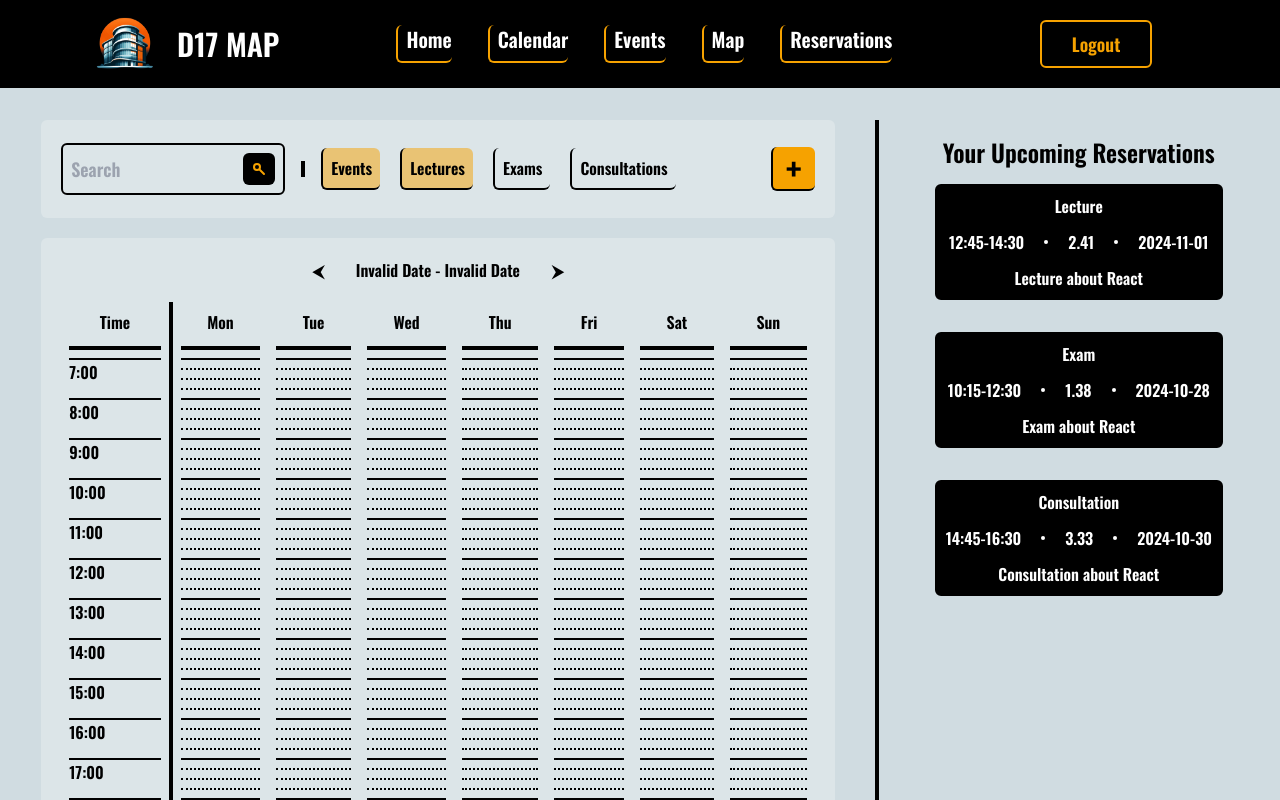
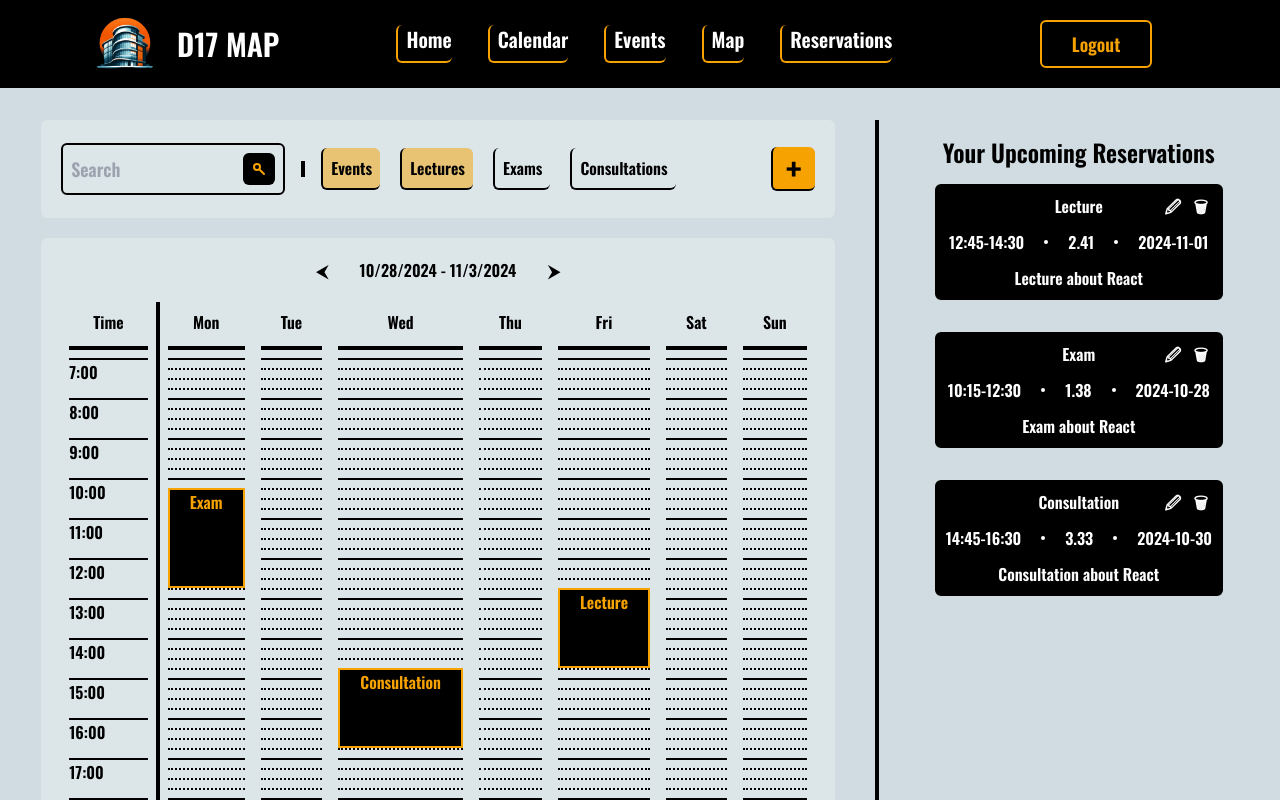
Before and after one commit to Spolka-Zlo/D17Map-Frontend, a Next.js app: page /calendar in a window 1280 px wide. Built offline with nearby package versions, Linux system fonts and the light colour scheme.

Commit message:
squares on the timetable

```diff
--- /dev/null
+++ b/src/app/calendar/_components/CalendarPageContent.tsx
@@ -0,0 +1,39 @@
+"use client";
+import { useState } from "react";
+import { Reservation } from "../page";
+import { CalendarReservationsSection } from "./CalendarReservationsSection";
+import { CalendarSection } from "./CalendarSection";
+
+type CalendarPageContentProps = {
+  weekReservations: Reservation[];
+  availableRooms: string[];
+  equipment: string[];
+  mondayDate: Date;
+};
+
+export function CalendarPageContent({
+  weekReservations,
+  availableRooms,
+  equipment,
+  mondayDate,
+}: CalendarPageContentProps) {
+  const [isReservationModalOpen, openCloseReservationModal] = useState(false);
+  return (
+    <section className="flex justify-stretch gap-10">
+      <CalendarSection
+        reservations={weekReservations}
+        availableRooms={availableRooms}
+        equipment={equipment}
+        mondayDate={mondayDate.getTime()}
+        openCloseReservationModal={openCloseReservationModal}
+      />
+      <div className="border-l-4 border-black"></div>
+      <CalendarReservationsSection
+        weekUserReservations={weekReservations}
+        mondayDate={mondayDate.getTime()}
+        isReservationModalOpen={isReservationModalOpen}
+        openCloseReservationModal={openCloseReservationModal}
+      />
+    </section>
+  );
+}
--- a/src/app/calendar/_components/CalendarReservationsSection.tsx
+++ b/src/app/calendar/_components/CalendarReservationsSection.tsx
@@ -1,23 +1,44 @@
 "use client";
+import { Dispatch, SetStateAction } from "react";
 import { Reservation } from "../page";
 import { UserReservationItem } from "./UserReservationItem";
+import { CalendarReservationForm } from "./CalendarReservationForm";
+
+type CalendarReservationsSectionProps = {
+  weekUserReservations: Reservation[];
+  mondayDate: number;
+  isReservationModalOpen: boolean;
+  openCloseReservationModal: Dispatch<SetStateAction<boolean>>;
+};
 
 export function CalendarReservationsSection({
   weekUserReservations,
   mondayDate,
-}: {
-  weekUserReservations: Reservation[];
-  mondayDate: number;
-}) {
+  isReservationModalOpen,
+  openCloseReservationModal,
+}: CalendarReservationsSectionProps) {
   return (
     <div className="flex w-[25vw] flex-col items-center justify-start px-2">
       <h1 className="text-center text-2xl">Your Upcoming Reservations</h1>
+      {isReservationModalOpen && (
+        <CalendarReservationForm
+          open={isReservationModalOpen}
+          setOpen={openCloseReservationModal}
+          room="Room 1"
+          setRoom={() => {}}
+          date={new Date()}
+          startTime="12:00"
+          endTime="13:00"
+        />
+      )}
+
       <div className="flex w-full flex-col justify-center gap-8 px-2">
         {weekUserReservations.map((reservation) => (
           <UserReservationItem
             key={reservation.id}
             reservation={reservation}
-            onClick={() => {}}
+            cancelReservation={() => {}}
+            editReservation={() => {}}
           />
         ))}
       </div>
--- a/src/app/calendar/_components/CalendarSection.tsx
+++ b/src/app/calendar/_components/CalendarSection.tsx
@@ -4,13 +4,14 @@ import { Reservation } from "@/app/calendar/page";
 import { CalendarWeekSchedule } from "./CalendarWeekSchedule";
 import Link from "next/link";
 import { FilterSection } from "./FilterSection";
-import { useState } from "react";
+import { Dispatch, SetStateAction, useState } from "react";
 
 type CalendarSectionProps = {
   reservations: Reservation[];
   availableRooms: string[];
   equipment: string[];
   mondayDate: number;
+  openCloseReservationModal: Dispatch<SetStateAction<boolean>>;
 };
 
 export function CalendarSection({
@@ -18,6 +19,7 @@ export function CalendarSection({
   availableRooms,
   equipment,
   mondayDate,
+  openCloseReservationModal,
 }: CalendarSectionProps) {
   console.log("monday", mondayDate);
   const [filters, setFilters] = useState(["Events", "Lectures"]);
@@ -28,6 +30,7 @@ export function CalendarSection({
         allFilters={allFilters}
         filters={filters}
         setFilters={setFilters}
+        openCloseReservationModal={openCloseReservationModal}
       />
       <div className="flex w-full flex-col justify-between gap-5 rounded-md bg-white/25 p-5">
         <div className="flex w-full justify-center gap-8 px-2">
--- a/src/app/calendar/_components/CalendarTimeTable.tsx
+++ b/src/app/calendar/_components/CalendarTimeTable.tsx
@@ -7,20 +7,114 @@ type CalendarTimeTableProps = {
   mondayDate: number;
 };
 
+type weekdaysMapType = {
+  Mon: Reservation[];
+  Tue: Reservation[];
+  Wed: Reservation[];
+  Thu: Reservation[];
+  Fri: Reservation[];
+  Sat: Reservation[];
+  Sun: Reservation[];
+};
+
 export function CalendarTimeTable({
   reservations,
   mondayDate,
 }: CalendarTimeTableProps) {
   const weekDays = ["Mon", "Tue", "Wed", "Thu", "Fri", "Sat", "Sun"];
 
-  function fillTimeTableForRoom(reservations: Reservation[]) {
-    const timeTable = Array.from({ length: 60 }, (_, i) => ({
-      time: i + 7 + ":00",
-      colors: "",
-    }));
-    return timeTable;
+  function getWeekDay(date: string) {
+    return new Date(date).toLocaleDateString("en-US", { weekday: "short" });
   }
 
+  function weekdaysMap(reservations: Reservation[]) {
+    const weekdaysMap: weekdaysMapType = {
+      Mon: [],
+      Tue: [],
+      Wed: [],
+      Thu: [],
+      Fri: [],
+      Sat: [],
+      Sun: [],
+    };
+    reservations.forEach((reservation) => {
+      const day = getWeekDay(reservation.date) as keyof weekdaysMapType;
+      weekdaysMap[day].push(reservation);
+    });
+    // console.log(weekdaysMap);
+    return weekdaysMap;
+  }
+
+  function generateTimestamps(startHour: number, endHour: number, day?: Date) {
+    if (!day) {
+      return [];
+    }
+    day.setHours(0, 0, 0, 0);
+    const startTime = day.getTime() + startHour * 3600 * 1000; // Start of the time range (e.g., 7:00)
+    const timestamps = new Array((endHour - startHour) * 4) // Number of 15-min intervals in the range
+      .fill(0)
+      .map((_, i) => startTime + i * 1000 * 60 * 15); // Each 15-min increment
+    return timestamps;
+  }
+
+  function mapReservationsToTimestamps(
+    dayReservations: Reservation[],
+    day?: Date,
+  ) {
+    const timestamps = generateTimestamps(7, 22, day);
+    // console.log("timestamps", timestamps);
+    // console.log(dayReservations);
+    const currentEvents = timestamps.map(
+      (timestamp) =>
+        dayReservations.find((reservation) => {
+          return (
+            reservation.startTime <= timestamp &&
+            reservation.endTime >= timestamp
+          );
+        }) || null, // Ensure null is returned if no reservation matches
+    );
+    // console.log(currentEvents);
+    return currentEvents;
+  }
+
+  const mapWeekdaysToTimestamps = (weekdaysMap: weekdaysMapType) => {
+    const timeStampWeekdayMap: Record<
+      keyof weekdaysMapType,
+      (Reservation | null)[]
+    > = {
+      Mon: [],
+      Tue: [],
+      Wed: [],
+      Thu: [],
+      Fri: [],
+      Sat: [],
+      Sun: [],
+    };
+
+    Object.entries(weekdaysMap).forEach(([day, reservations]) => {
+      const weekDay = day as keyof weekdaysMapType;
+      timeStampWeekdayMap[weekDay] =
+        mapReservationsToTimestamps(
+          reservations,
+          new Date(reservations[0]?.date),
+        ) ?? [];
+    });
+
+    return timeStampWeekdayMap;
+  };
+
+  function isFirstTimestampInReservation(
+    timestamp: number,
+    reservation: Reservation,
+  ) {
+    return timestamp === reservation.startTime;
+  }
+
+  const timestampsMap = mapWeekdaysToTimestamps(weekdaysMap(reservations));
+  const timestamps = generateTimestamps(7, 22); // Only needed if used elsewhere in your code
+
+  console.log(timestampsMap);
+  // console.log(timestampsMap);
   return (
     <div className="relative">
       <div className="grid-col-9 grid w-full grid-rows-1">
@@ -37,7 +131,8 @@ export function CalendarTimeTable({
             ))}
           </div>
         </div>
-        {weekDays.map((day, i) => (
+        {Object.entries(timestampsMap).map(
+          ([day, reservationTimeStamps], i) => (
             <div
               key={day}
               className="p-2"
@@ -50,21 +145,36 @@ export function CalendarTimeTable({
                 {day}
               </div>
               <div className="pt-2">
-              {fillTimeTableForRoom(reservations).map((reservation, i) => (
+                {reservationTimeStamps.map((reservation, j) => (
                   <div
-                  id={reservation.time}
-                  key={reservation.time}
+                    key={j + i + day}
                     className={twMerge(
-                    "h-2.5 w-full cursor-pointer border-t-2 border-dotted border-primary text-center",
-                    i % 4 === 0 && "border-solid",
-                    reservation.colors,
+                      "h-2.5 w-full cursor-pointer border-dotted border-primary text-center text-accent",
+                      j % 4 === 0 && "border-solid",
+                      reservation
+                        ? "border-l-2 border-r-2 border-solid border-accent bg-primary"
+                        : "border-t-2",
+                      reservation &&
+                        j - 1 >= 0 &&
+                        reservationTimeStamps[j - 1] === null &&
+                        "border-t-2 border-solid border-accent",
+                      reservation &&
+                        j + 1 < reservationTimeStamps.length &&
+                        reservationTimeStamps[j + 1] === null &&
+                        "border-b-2 border-solid border-accent",
                     )}
-                ></div>
+                  >
+                    {reservation &&
+                    j - 1 >= 0 &&
+                    reservationTimeStamps[j - 1] === null
+                      ? reservation.title
+                      : ""}
+                  </div>
                 ))}
               </div>
             </div>
-        ))}
-        {/* </div> */}
+          ),
+        )}
       </div>
     </div>
   );
--- a/src/app/calendar/_components/UserReservationItem.tsx
+++ b/src/app/calendar/_components/UserReservationItem.tsx
@@ -2,18 +2,31 @@ import { Reservation } from "../page";
 
 export function UserReservationItem({
   reservation,
-  onClick,
+  cancelReservation,
+  editReservation,
 }: {
   reservation: Reservation;
-  onClick: () => void;
+  cancelReservation: () => void;
+  editReservation: () => void;
 }) {
   return (
-    <div
-      className="flex w-full cursor-pointer flex-col items-center justify-between gap-3 rounded-md border-2 border-black bg-primary p-2 text-center text-white hover:bg-accent/50 hover:text-primary"
-      onClick={onClick}
-    >
+    <div className="relative flex w-full flex-col items-center justify-between gap-3 rounded-md border-2 border-black bg-primary p-2 text-center text-white">
       <div className="">
         <div>{reservation.title}</div>
+        <div className="absolute right-2 top-2 z-10 flex justify-between gap-1">
+          <button
+            className="text-md h-6 w-6 cursor-pointer rounded-md p-0 text-white"
+            onClick={editReservation}
+          >
+            &#x1F589;
+          </button>
+          <button
+            className="text-md h-6 w-6 cursor-pointer rounded-md p-0 text-white"
+            onClick={cancelReservation}
+          >
+            &#x1F5D1;
+          </button>
+        </div>
       </div>
       <div className="flex items-center justify-between gap-5">
         <div className="text-center">
--- a/src/app/calendar/page.tsx
+++ b/src/app/calendar/page.tsx
@@ -1,10 +1,11 @@
+import { CalendarPageContent } from "./_components/CalendarPageContent";
 import { CalendarReservationsSection } from "./_components/CalendarReservationsSection";
 import { CalendarSection } from "./_components/CalendarSection";
 import { z } from "zod";
+import { toTimestamp } from "@/utils/DateUtils";
 
 export type ReservationType = "Lecture" | "Consultation" | "Exam";
 
-const toTimestamp = (date: string) => new Date(date).getTime();
 const reservationSchema = z.object({
   id: z.string(),
   title: z.string(),
@@ -31,13 +32,11 @@ export default function Reservation({
   searchParams: { date: string };
 }) {
   console.log(searchParams.date);
-  const lastMonday = new Date();
+  const lastMonday = new Date(2024, 10, 2);
   lastMonday.setDate(lastMonday.getDate() - ((lastMonday.getDay() + 6) % 7));
-  const mondayDate = new Date(
-    Number(searchParams.date) ?? lastMonday.getTime(),
-  );
+  const mondayDate = new Date(lastMonday.getTime());
 
-  console.log(mondayDate);
+  console.log(mondayDate, lastMonday.getTime());
 
   const weekReservations = [
     {
@@ -45,8 +44,8 @@ export default function Reservation({
       title: "Lecture",
       description: "Lecture about React",
       date: "2024-11-01",
-      startTime: new Date(2024, 11, 1, 12, 45).getTime(),
-      endTime: new Date(2024, 11, 1, 14, 30).getTime(),
+      startTime: new Date(2024, 10, 1, 12, 45).getTime(),
+      endTime: new Date(2024, 10, 1, 14, 30).getTime(),
       classRoom: {
         id: "1",
         name: "2.41",
@@ -60,8 +59,8 @@ export default function Reservation({
       title: "Exam",
       description: "Exam about React",
       date: "2024-10-28",
-      startTime: new Date(2024, 10, 28, 10, 15).getTime(),
-      endTime: new Date(2024, 10, 28, 12, 30).getTime(),
+      startTime: new Date(2024, 9, 28, 10, 15).getTime(),
+      endTime: new Date(2024, 9, 28, 12, 30).getTime(),
       classRoom: {
         id: "2",
         name: "1.38",
@@ -75,8 +74,8 @@ export default function Reservation({
       title: "Consultation",
       description: "Consultation about React",
       date: "2024-10-30",
-      startTime: new Date(2024, 10, 30, 14, 45).getTime(),
-      endTime: new Date(2024, 10, 30, 16, 30).getTime(),
+      startTime: new Date(2024, 9, 30, 14, 45).getTime(),
+      endTime: new Date(2024, 9, 30, 16, 30).getTime(),
       classRoom: {
         id: "3",
         name: "3.33",
@@ -91,19 +90,9 @@ export default function Reservation({
 
   return (
     <main>
-      <div className="flex justify-stretch gap-10">
-        <CalendarSection
-          reservations={weekReservations}
-          availableRooms={availableRooms}
-          equipment={equipment}
-          mondayDate={mondayDate.getTime()}
-        />
-        <div className="border-l-4 border-black"></div>
-        <CalendarReservationsSection
-          weekUserReservations={weekReservations}
-          mondayDate={mondayDate.getTime()}
-        />
-      </div>
+      <CalendarPageContent
+        {...{ weekReservations, availableRooms, equipment, mondayDate }}
+      />
     </main>
   );
 }
--- a/src/components/OrangeButton.tsx
+++ b/src/components/OrangeButton.tsx
@@ -17,8 +17,8 @@ export function OrangeButton({
   return (
     <button
       className={twMerge(
-        "px-4 py-2 text-accent border-accent border-2 hover:text-primary rounded-md hover:shadow-buttonHoverShadow hover:bg-secondary",
-        className
+        "rounded-md border-2 border-accent px-4 py-2 text-accent hover:bg-secondary hover:text-primary",
+        className,
       )}
       type={type}
       onClick={onClick}
--- /dev/null
+++ b/src/utils/DateUtils.ts
@@ -0,0 +1,4 @@
+export function getWeekDay(date: string) {
+  return new Date(date).toLocaleDateString("en-US", { weekday: "short" });
+}
+export const toTimestamp = (date: string) => new Date(date).getTime();
```
Also changed, not shown: src/app/calendar/_components/CalendarReservationForm.tsx (+15 -8 lines), src/app/calendar/_components/FilterSection.tsx (+6 -1 lines). Lines whose indentation alone changed are shown as unchanged.
